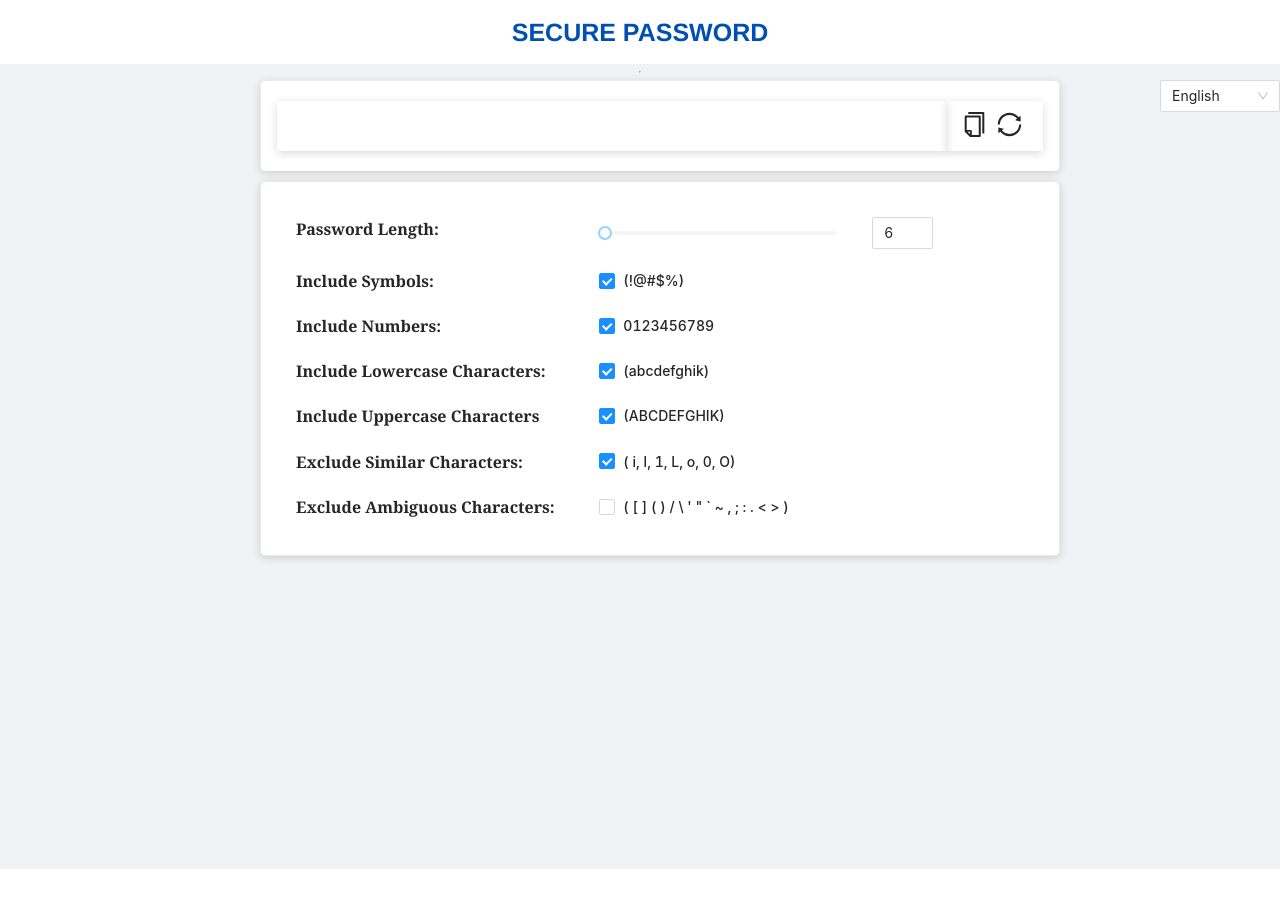
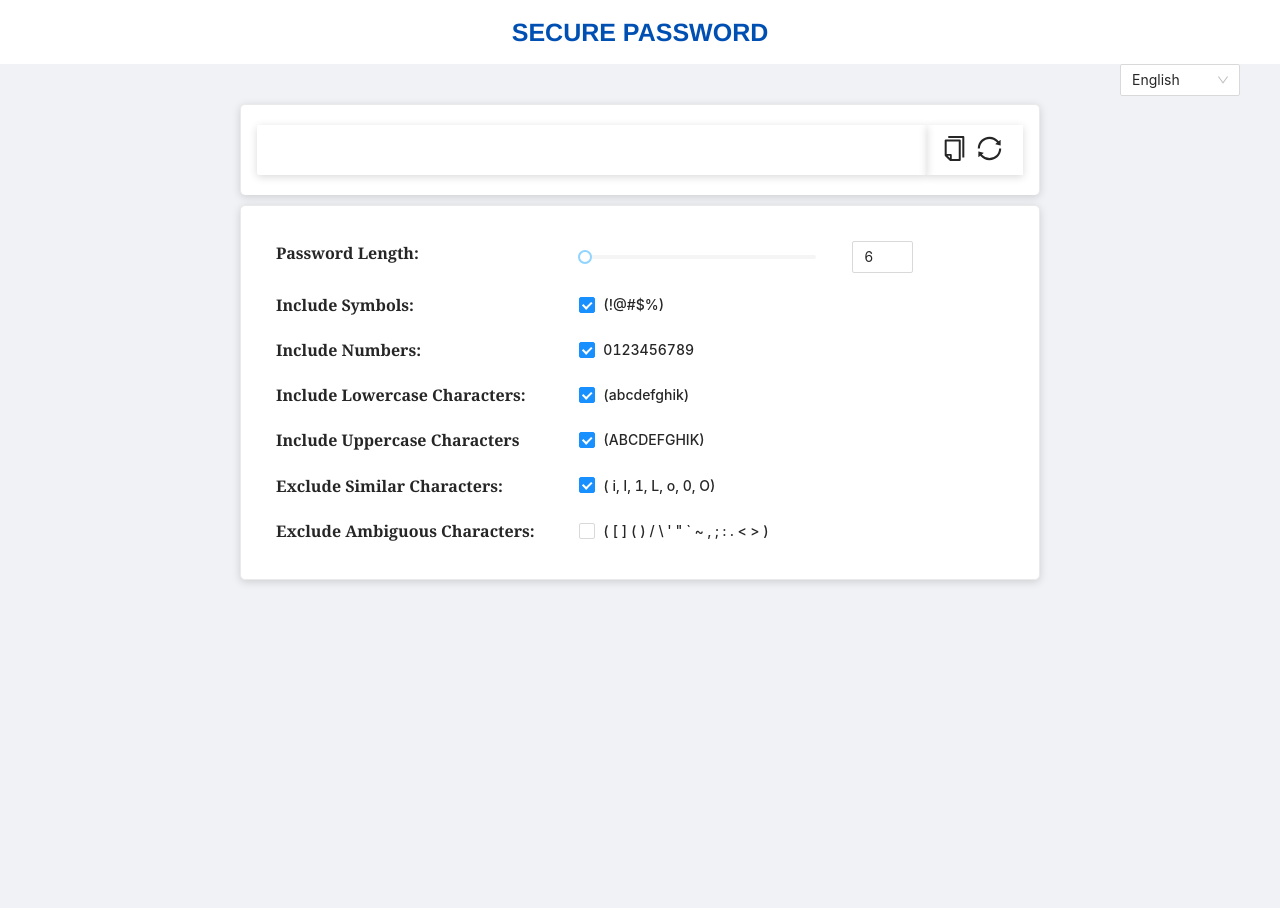
Before and after one commit to abel3t/generate-password, a Next.js app: page / in a window 1280 px wide. Shown: the top 908 px of the page. Before the commit the page ends 869 px from the top, so only its background shows below. Built offline with nearby package versions, Linux system fonts and the light colour scheme.

Commit message:
Update interface

```diff
--- a/src/components/layout/index.tsx
+++ b/src/components/layout/index.tsx
@@ -167,26 +167,25 @@ class LayoutComponent extends React.Component<any, State> {
         <Layout.Header style={{background: '#FFF', textAlign: 'center'}}>
           <div className='title-generator' style={{color: blue[7]}}>{languagesText[this.state.languageId || 'en'].h1}</div>
         </Layout.Header>
-        <hr />
-        <Layout.Content style={{paddingLeft: '40px'}}>
-          <Row>
-            <Col span={2} offset={21} style={{position: 'fixed'}}>
+        <Row>
+            <Col span={2} xs={{offset: 15}} sm={{offset: 17}} md={{offset: 19}} lg={{offset: 21}} style={{position: 'fixed'}}>
               <Select defaultValue={`${languagesText[this.state.languageId].name}`} style={{ width: 120 }} onChange={this.onChangeLanguage.bind(this)}>
                 {
                   languages.map((language, index) => <Select.Option key={`lang-${index}`} style={{textAlign: 'center'}} value={language.id}>{language.name}</Select.Option>)
                 }
               </Select>
             </Col>
-          </Row>
+        </Row>
+        <Layout.Content style={{padding: '40px'}}>
           <div className="box-generated-password">
             <Row>
-              <Col span={21}>
+              <Col md={{span: 21}} sm={{span: 20}} xs={{span: 16}}>
                 <Form>
                   <Input id="password-is-generated" value={this.state.password}/>
                 </Form>
               </Col>
 
-              <Col span={3}>
+              <Col md={{span: 3}} sm={{span: 3}} xs={{span: 8}}>
                 <div className="wrapper-icon-generated">
                 <Tooltip placement="bottom" title={"Copied!"} trigger="click">
                   <CopyOutlined onClick={this.onCopy} style={{ marginLeft: "10px" }}/>
@@ -198,8 +197,7 @@ class LayoutComponent extends React.Component<any, State> {
                 </div>
               </Col>
             </Row>
-            <div className="generated-password-strength">
-            </div>
+            <div className="generated-password-strength"></div>
           </div>
 
           <div className="setting">
@@ -269,7 +267,7 @@ class LayoutComponent extends React.Component<any, State> {
               </Col>
             </Row>
           </div>
-        </Layout.Content>
+          </Layout.Content>
         <Layout.Footer>
         <GoogleAds
           client='ca-pub-9551612008461721'
```
